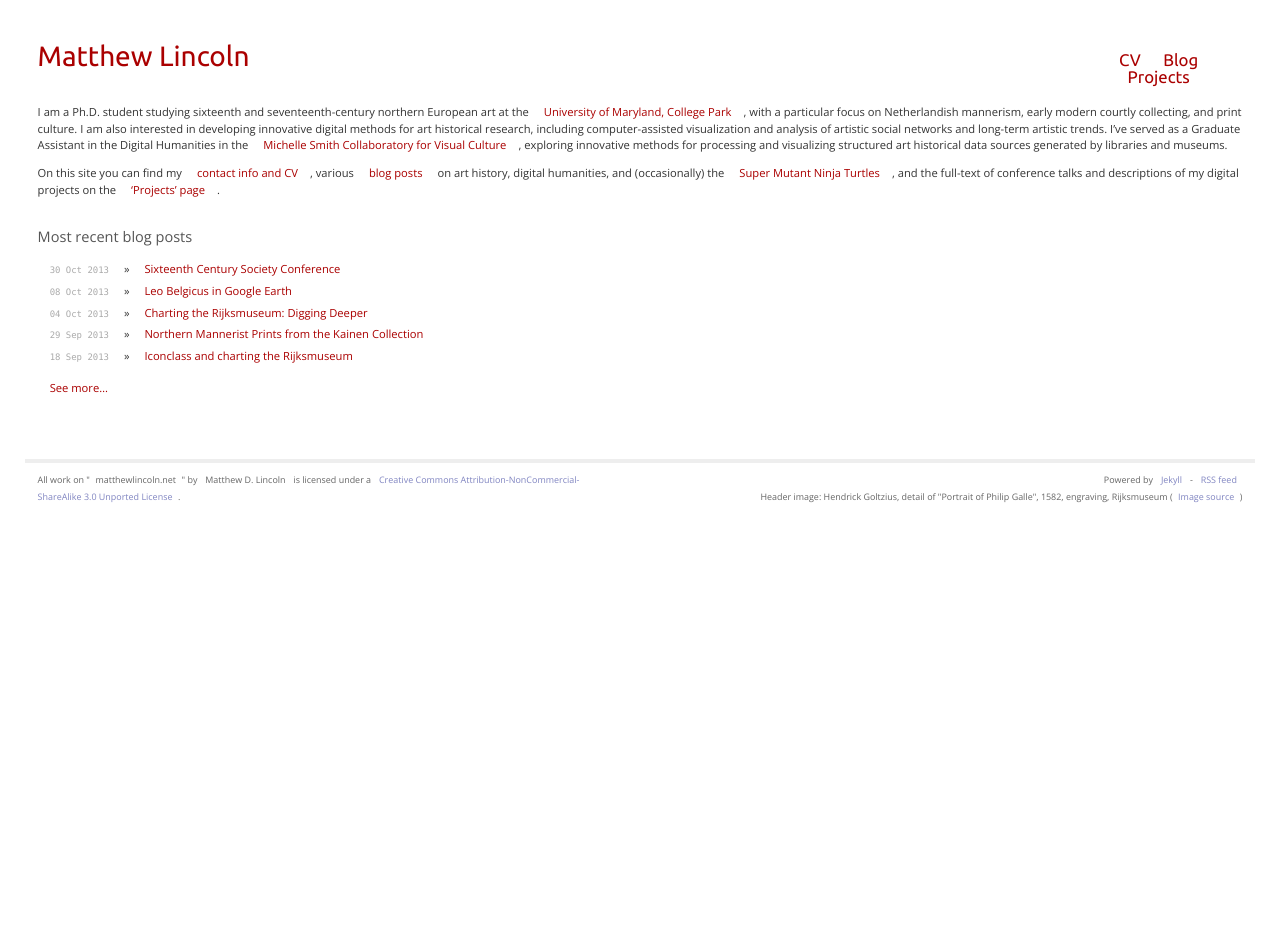
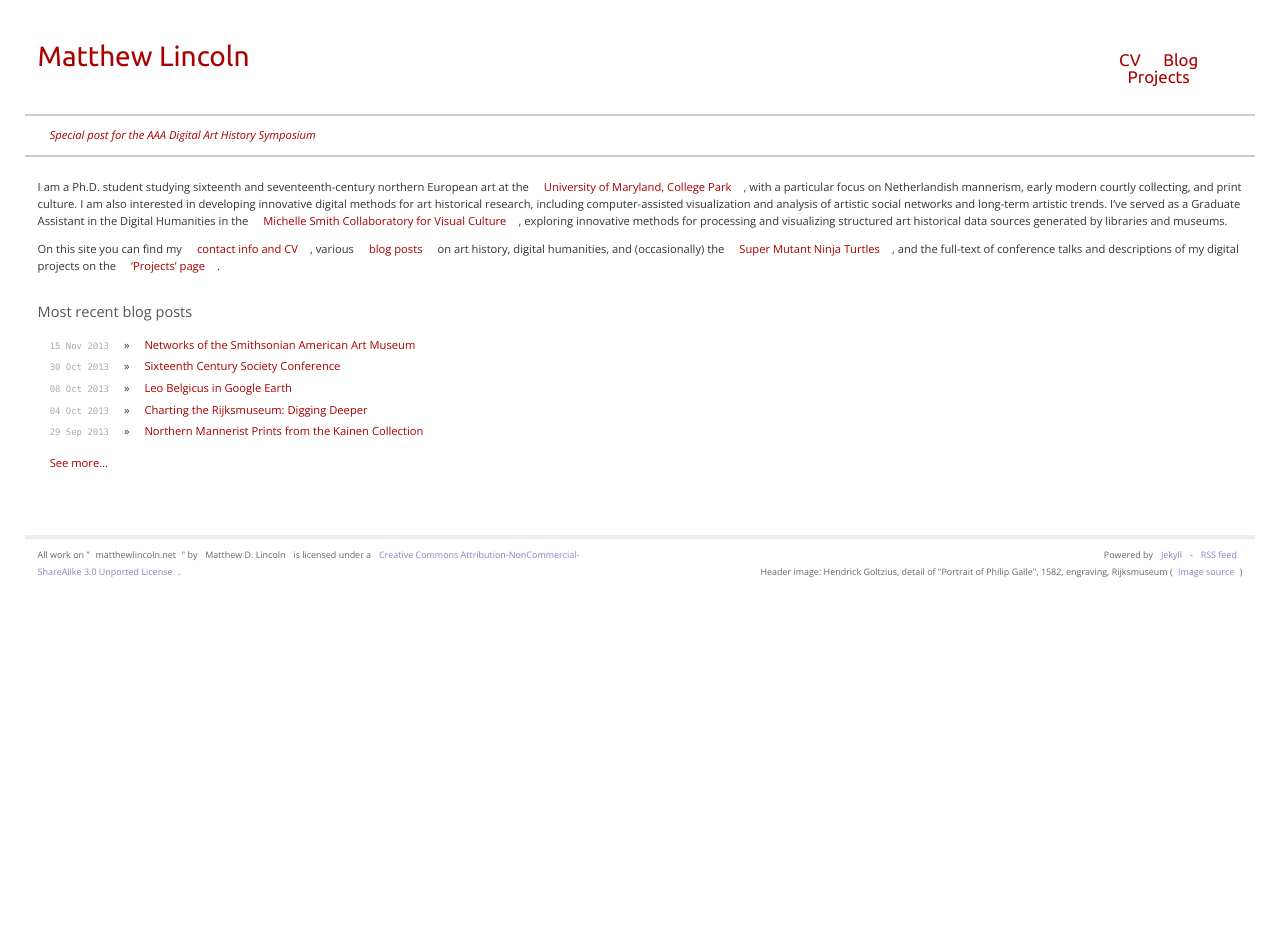
Before and after one commit to mdlincoln/mdlincoln.github.io, a Jekyll site: the page built from index.md, in a window 1280 px wide. Built offline with Jekyll 4.4.1, drawn with Linux system fonts in a browser that asks for light colours.

Commit message:
Special post for AAA

```diff
--- a/index.md
+++ b/index.md
@@ -3,6 +3,10 @@ layout: default
 title: Home
 show_title: false
 ---
+
+<aside>
+<p><a href="/2013/11/15/networks-of-the-smithsonian-american-art-museum.html">Special post for the AAA Digital Art History Symposium</a></p>
+</aside>
 
 I am a Ph.D. student studying sixteenth and seventeenth-century northern European art at the [University of Maryland, College Park](http://arthistory.umd.edu/graduate-students/Matthew%20Lincoln), with a particular focus on Netherlandish mannerism, early modern courtly collecting, and print culture. I am also interested in developing innovative digital methods for art historical research, including computer-assisted visualization and analysis of artistic social networks and long-term artistic trends. I've served as a Graduate Assistant in the Digital Humanities in the [Michelle Smith Collaboratory for Visual Culture](http://michellesmithcollaboratory.umd.edu/), exploring innovative methods for processing and visualizing structured art historical data sources generated by libraries and museums.
 
```
Also changed, not shown: _posts/2013-11-15-networks-of-the-smithsonian-american-art-museum.md (added, +17 -0 lines), assets/images-display/saam_preview.png (added).
